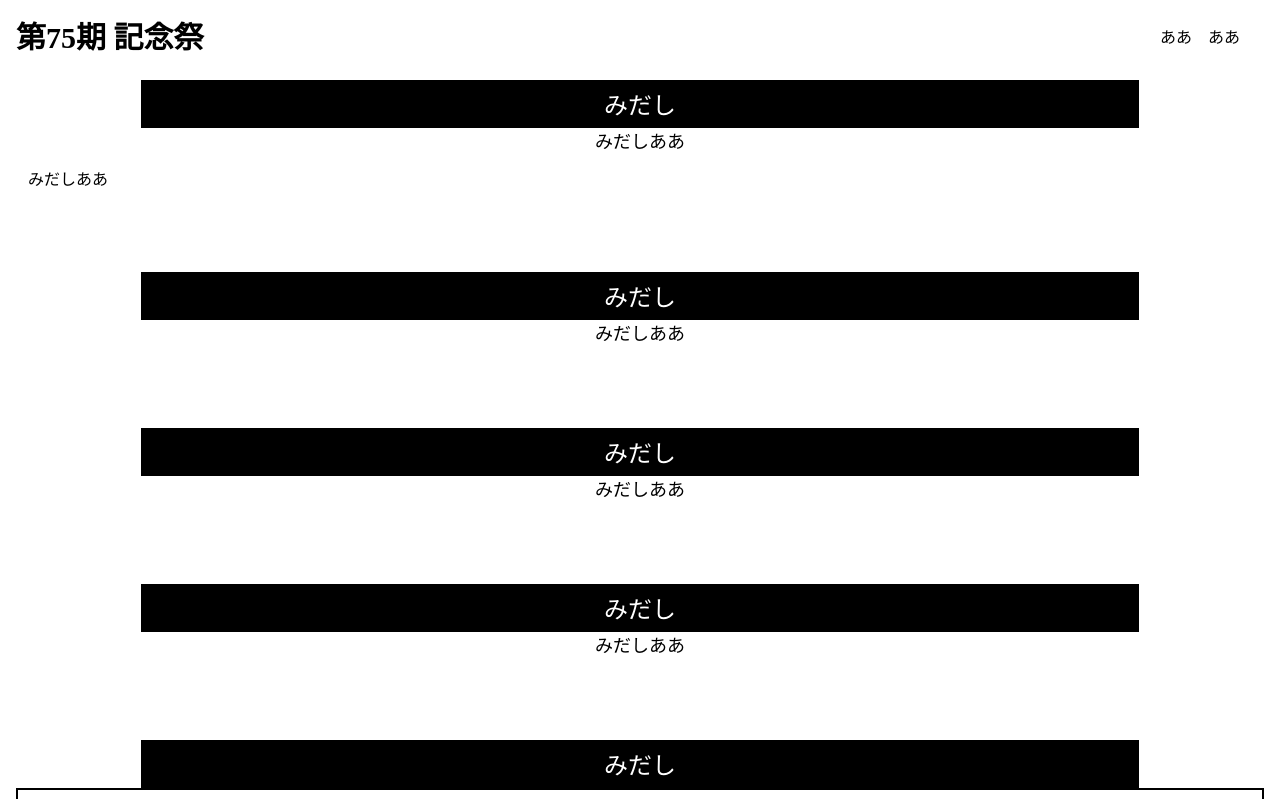
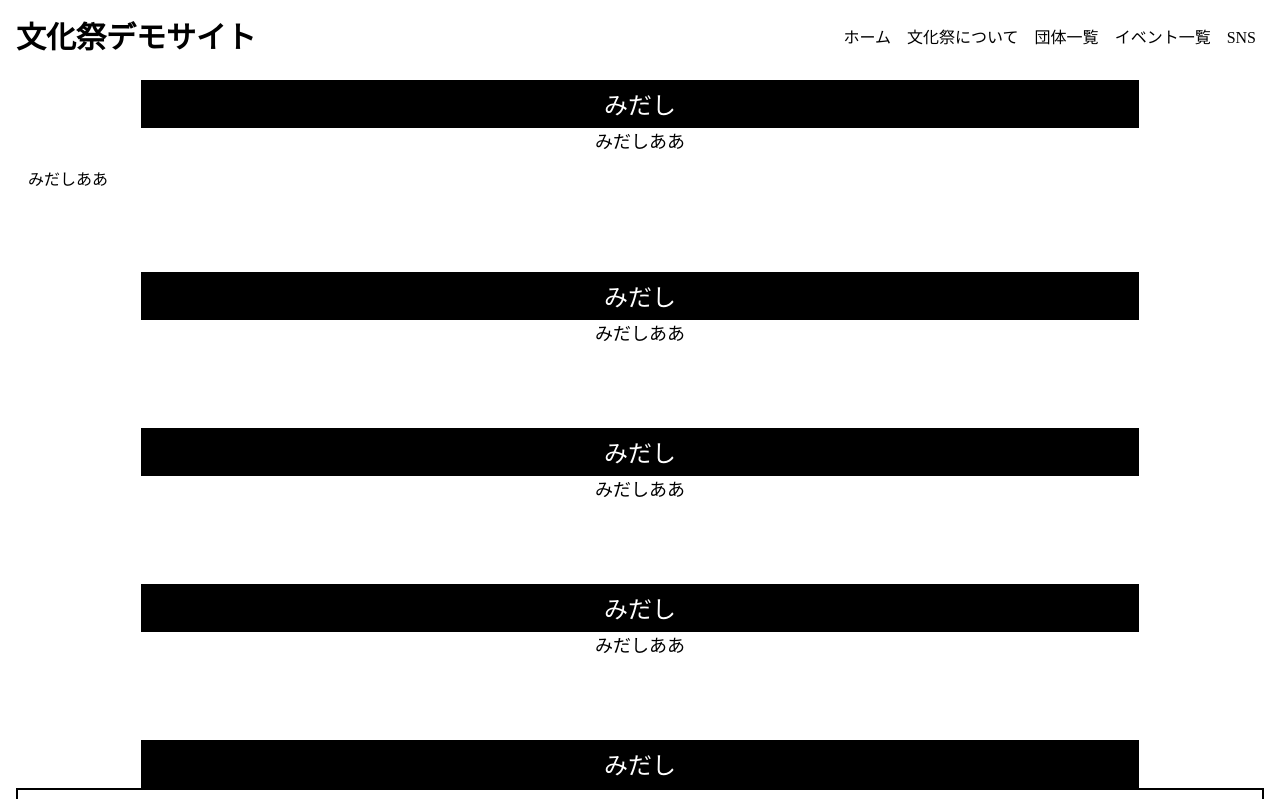
Before and after one commit to OSK-festival/website, a Nuxt app: page / in a window 1280 px wide. Shown: the top 799 px of the page. Built offline with nearby package versions, Linux system fonts and the light colour scheme; a web font is replaced by a local one.

Commit message:
update: トップページのメニューをJSONからとってくる

```diff
--- a/src/assets/json/menu.json
+++ b/src/assets/json/menu.json
@@ -4,7 +4,7 @@
     "path": "/"
   },
   {
-    "name": "記念祭について",
+    "name": "文化祭について",
     "path": "/about/"
   },
   {
--- a/src/components/TheHeader.vue
+++ b/src/components/TheHeader.vue
@@ -1,12 +1,14 @@
 <template>
   <div class="top-0 flex flex-row justify-between px-4 py-5">
     <NuxtLink to="/">
-      <div class="text-3xl font-bold">第75期 記念祭</div>
+      <div class="text-3xl font-bold">文化祭デモサイト</div>
     </NuxtLink>
     <div class="hidden md:flex md:flex-row">
-      <div class="mx-2 my-auto">ああ</div>
-      <div class="mx-2 my-auto">ああ</div>
-      <div class="mx-2 my-auto" />
+      <div v-for="menuItem of menuItems" :key="menuItem" class="mx-2 my-auto">
+        <NuxtLink :to="menuItem.path">
+          {{ menuItem.name }}
+        </NuxtLink>
+      </div>
     </div>
     <div class="my-auto md:hidden">
       <div class="relative z-30" @click="change">
@@ -43,6 +45,7 @@
 </template>
 
 <script setup>
+  import menuItems from '@/assets/json/menu.json';
   const isMenuOpen = ref(false);
 
   const change = () => {
```
Also changed, not shown: 1 other file (tests, documents, lock files or other folders).
